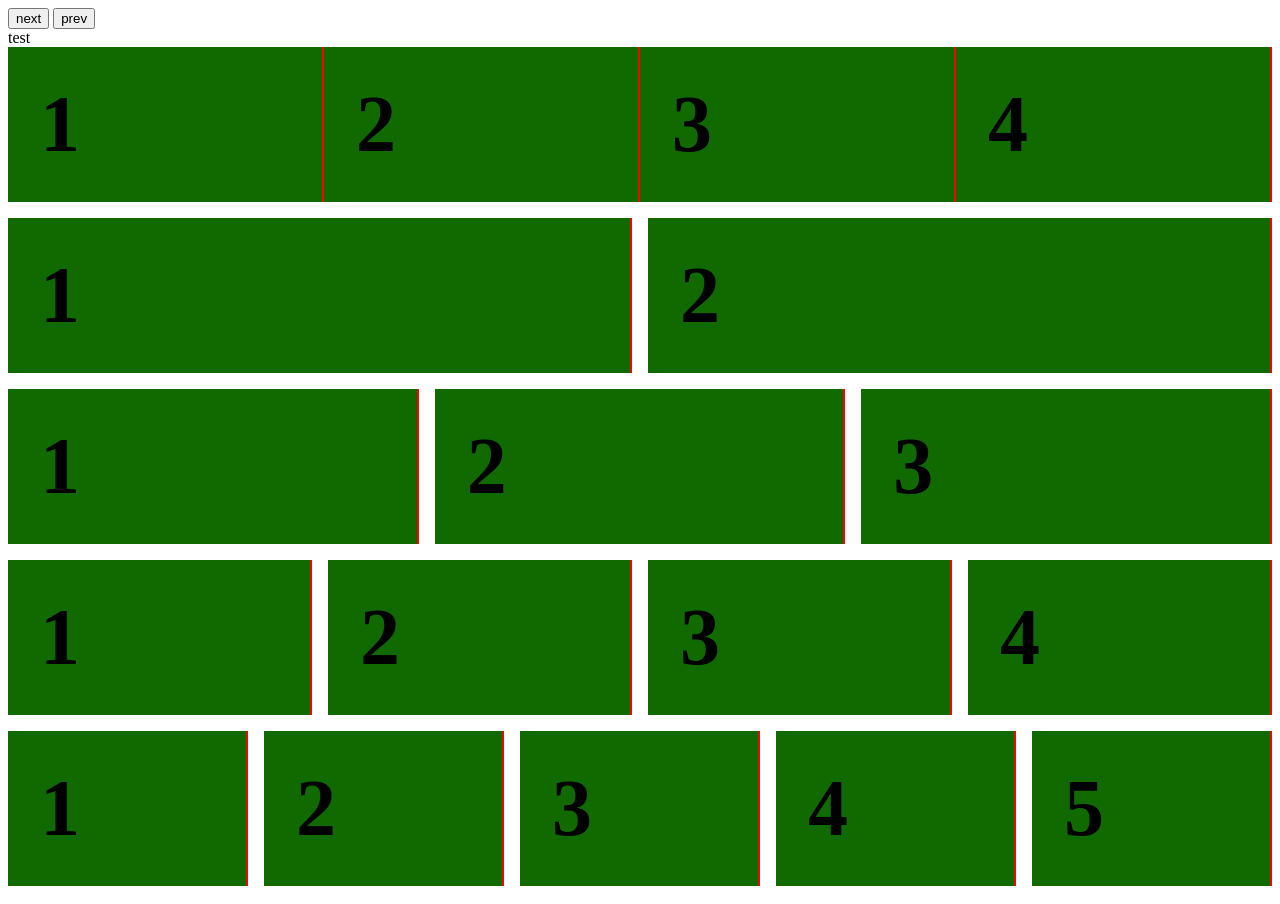
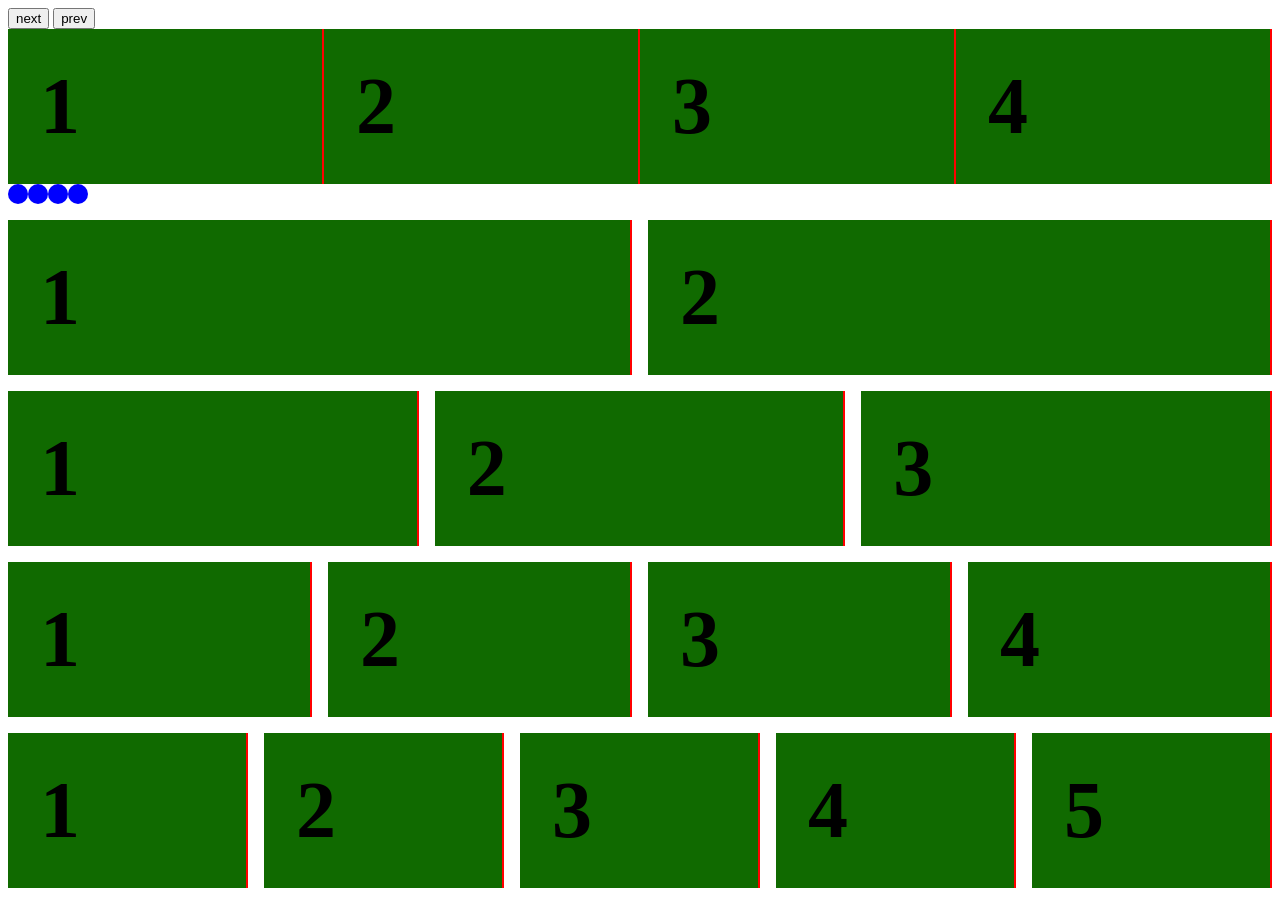
Before and after one commit to necatikcl/supercharged-slider, a website built with Vite: page index.html in a window 1280 px wide. Built offline with nearby package versions, Linux system fonts and the light colour scheme.

Commit message:
add pagination system

```diff
--- a/index.html
+++ b/index.html
@@ -12,15 +12,15 @@
   <button class="s-slider-next">next</button>
   <button class="s-slider-prev">prev</button>
 
-  <div>test</div>
-
   <div class="s-slider s-slider-1">
     <div class="s-wrapper">
       <div class="s-slide">1</div>
       <div class="s-slide">2</div>
       <div class="s-slide">3</div>
       <div class="s-slide">4</div>
-      <div class="s-slide">5</div>
+    </div>
+    <div class="s-slider-pagination">
+      <div class="s-slider-pagination-bullets"></div>
     </div>
   </div>
 
--- a/src/demo.scss
+++ b/src/demo.scss
@@ -8,4 +8,16 @@
 
 .s-slider {
   margin-bottom: 1rem;
+
+  &-pagination-bullets {
+    align-items: center;
+    display: flex;
+
+    &-item {
+      background: rgb(0, 0, 255);
+      border-radius: 100%;
+      height: 20px;
+      width: 20px;
+    }
+  }
 }
--- a/src/demo.ts
+++ b/src/demo.ts
@@ -5,11 +5,13 @@ import createSlider from '.';
 import breakpoints from './middlewares/breakpoints';
 import slidesPerView from './middlewares/slidesPerView';
 import spaceBetween from './middlewares/spaceBetween';
+import pagination from './utils/pagination';
 
 const instance1 = createSlider({
   element: '.s-slider-1',
   middlewares: [
     spaceBetween(16),
+    pagination(),
     breakpoints({
       2000: [slidesPerView(2)],
       1500: [slidesPerView(4), spaceBetween(0)],
--- /dev/null
+++ b/src/utils/pagination.ts
@@ -0,0 +1,29 @@
+import { Middleware } from '~/types';
+
+const pagination = (): Middleware => ({
+  name: 'pagination',
+  callback: (slider) => {
+    const arraySlides = [...slider.slides];
+    const paginationBulletsWrapper = document.querySelector('.s-slider-pagination-bullets');
+    const paginationBulletHtml = `
+    <div class="s-slider-pagination-bullets-item"></div>
+    `;
+
+    if (!paginationBulletsWrapper) return;
+
+    arraySlides.forEach((slide) => {
+      console.log(slide);
+      paginationBulletsWrapper.insertAdjacentHTML('beforeend', paginationBulletHtml);
+    });
+
+    const bullets = paginationBulletsWrapper.querySelectorAll('.s-slider-pagination-bullets-item');
+
+    bullets.forEach((bullet) => {
+      bullet.addEventListener('click', () => {
+        console.log(bullet);
+      });
+    });
+  },
+});
+
+export default pagination;
```
